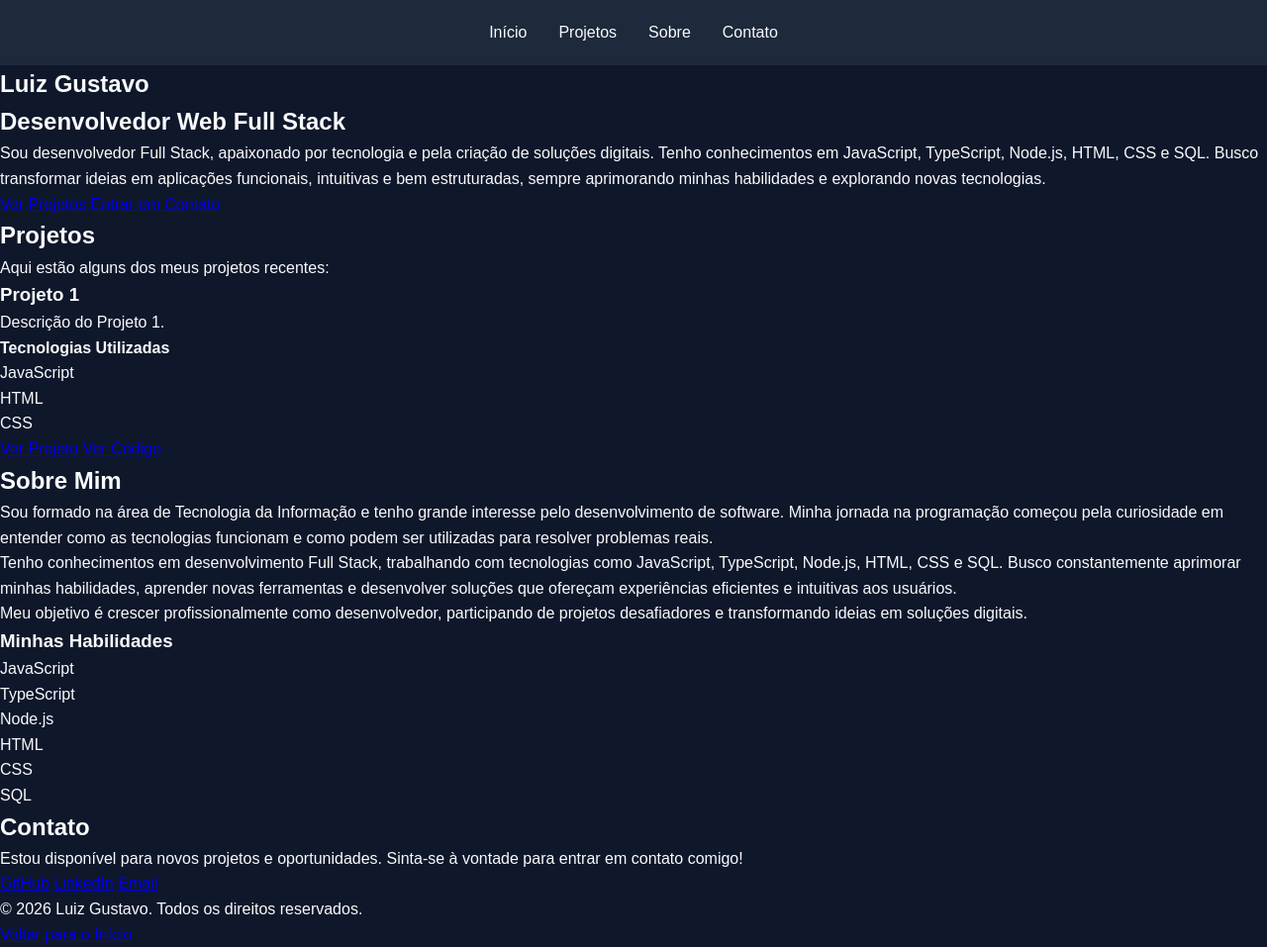
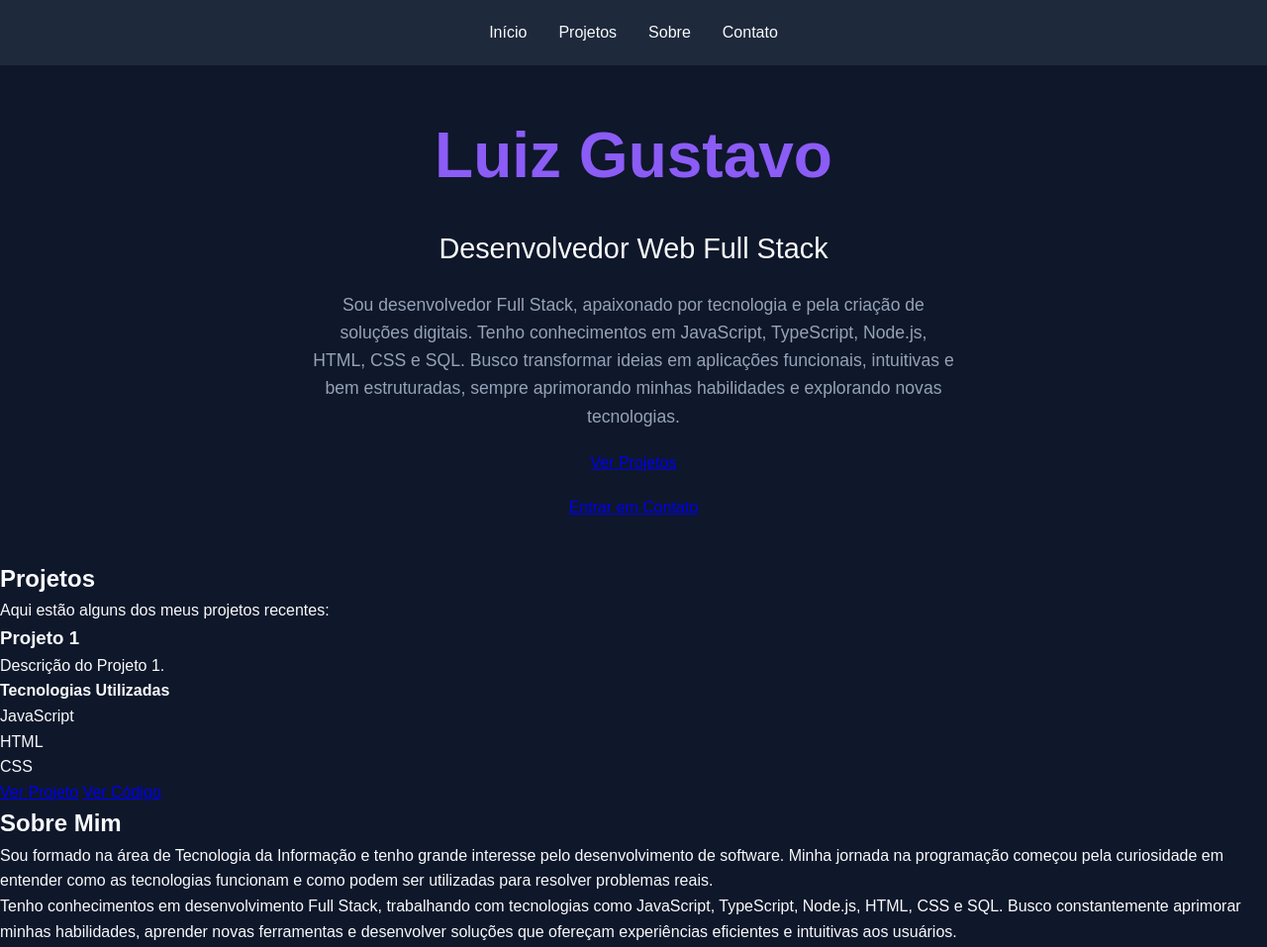
Before and after one commit to pistorioluiz/meu-portfolio, a plain HTML site: page meu-portifolio/index.html in a window 1280 px wide. Shown: the top 957 px of the page at 99% size. Drawn offline with Linux system fonts and the light colour scheme.

Commit message:
style: adiciona tipografia da hero section

```diff
--- a/meu-portifolio/css/style.css
+++ b/meu-portifolio/css/style.css
@@ -42,3 +42,31 @@ nav a {
 nav a:hover {
   color: var(--accent-primary);
 }
+
+#inicio {
+  min-height: 90px;
+  display: flex;
+  flex-direction: column;
+  justify-content: center;
+  align-items: center;
+  text-align: center;
+  padding: 40px 20px;
+  gap: 20px;
+}
+
+#inicio h1 {
+  font-size: 4rem;
+  font-weight: 700;
+  color: var(--accent-primary);
+}
+
+#inicio h2 {
+  font-size: 1.8rem;
+  font-weight: 500;
+}
+
+#inicio p {
+  font-size: 1.1rem;
+  max-width: 650px;
+  color: var(--text-secondary);
+}
```
